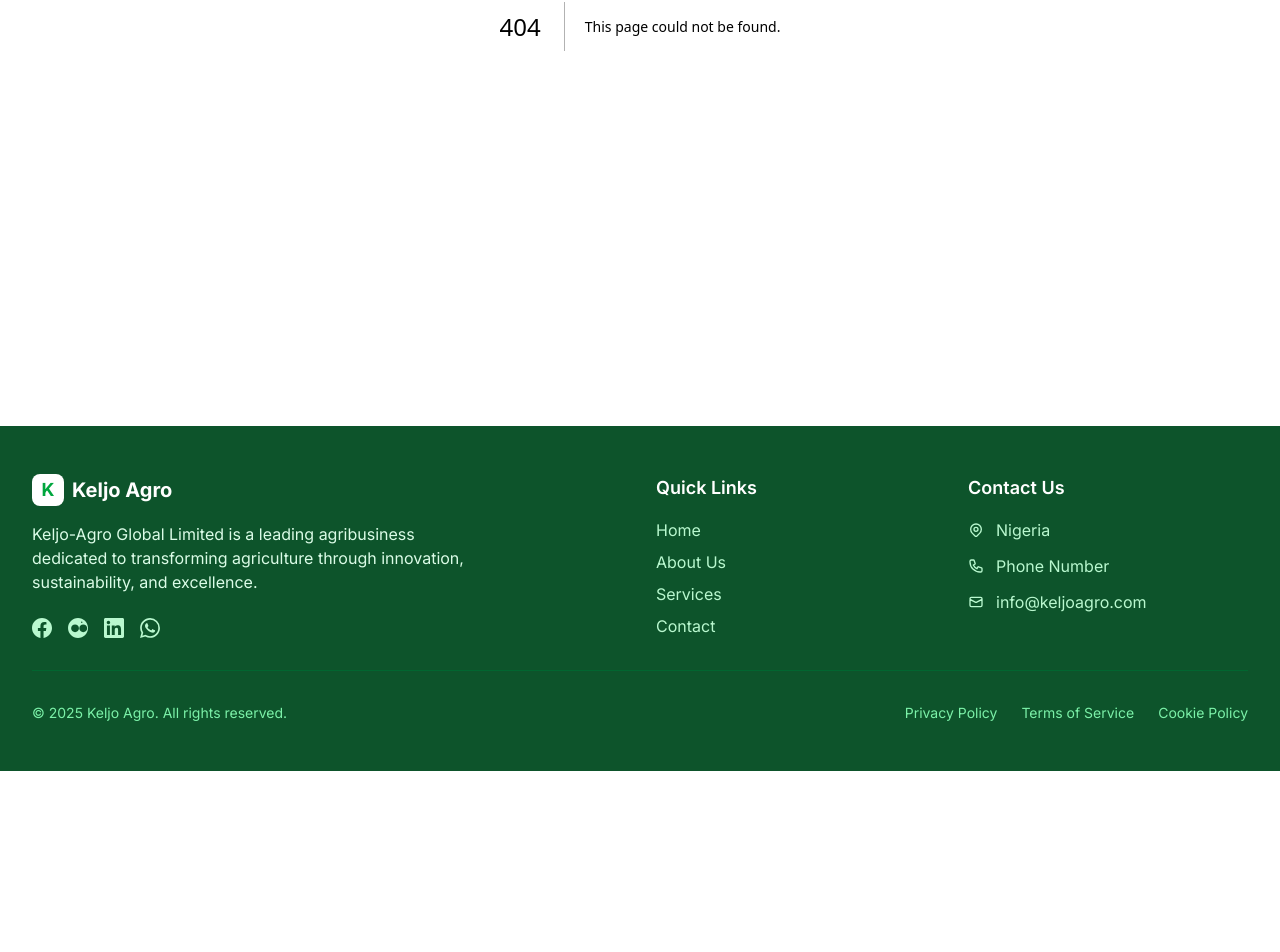
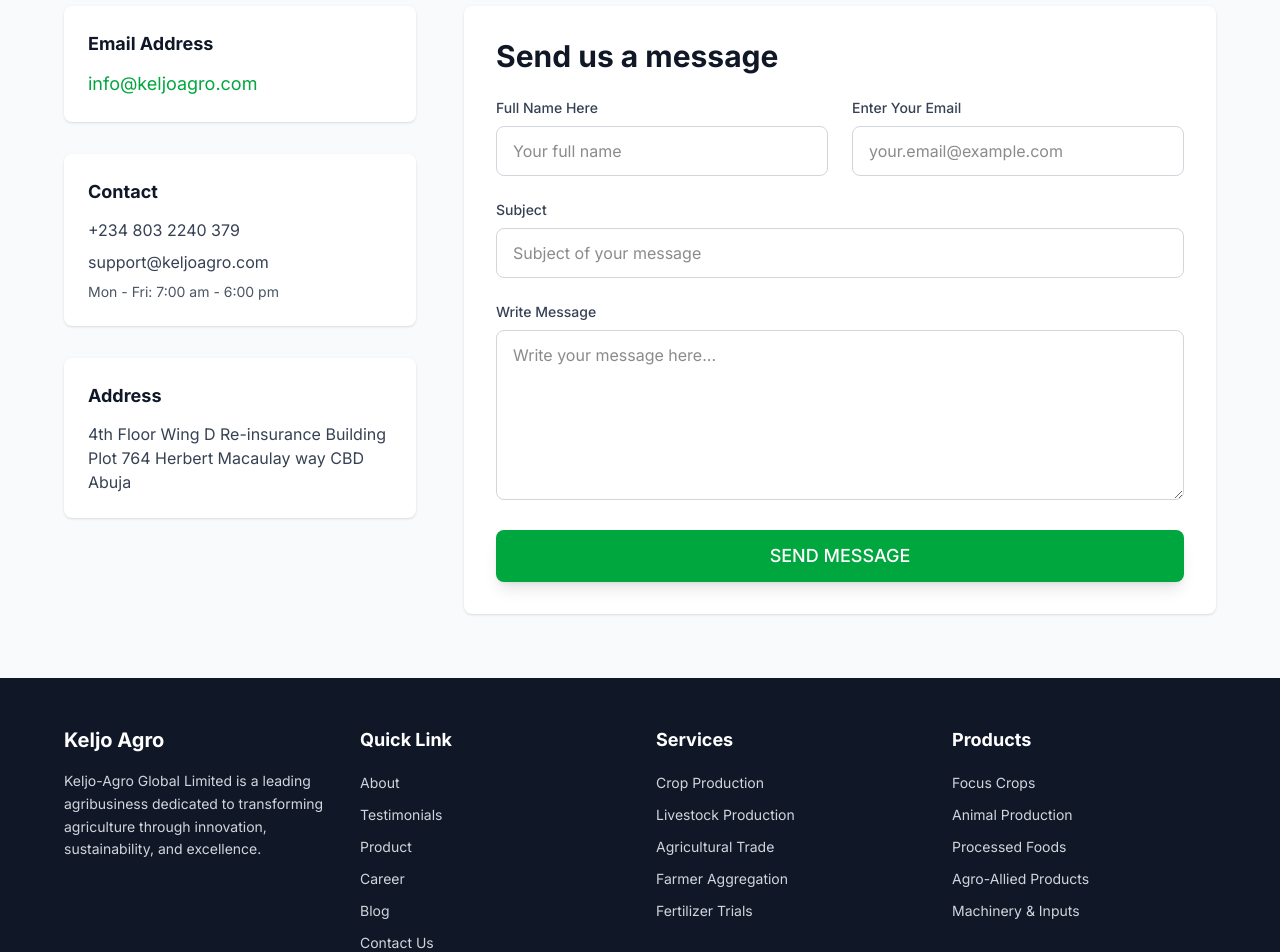
Before and after one commit to gichira22/keljo-agro, a Next.js app: page /contacts in a window 1280 px wide. Before the commit this address had no page. Shown: the part 497-1449 px from the top of the page. Before the commit the page ends 1268 px from the top, so only its background shows below. Built offline with nearby package versions, Linux system fonts and the light colour scheme.

Commit message:
Create contact us page

```diff
--- /dev/null
+++ b/app/contacts/page.tsx
@@ -0,0 +1,240 @@
+// app/contact-us/page.tsx
+import Link from 'next/link';
+import Image from 'next/image';
+
+export default function ContactUsPage() {
+  return (
+    <div className="min-h-screen bg-white">
+      {/* Hero/Breadcrumb Section */}
+      <section className="relative py-24 bg-green-900">
+        <div className="absolute inset-0 bg-black opacity-50">
+          <Image
+            src="/contact-hero.jpg"
+            alt="Contact Us"
+            fill
+            className="object-cover"
+            priority
+          />
+        </div>
+
+        <div className="container mx-auto px-4 relative z-10">
+          <div className="max-w-6xl mx-auto">
+            {/* Breadcrumb */}
+            <div className="flex items-center space-x-2 text-green-200 mb-4">
+              <Link href="/" className="hover:text-white transition-colors">HOME</Link>
+              <span>/</span>
+              <span className="text-white">CONTACT</span>
+            </div>
+
+            <h1 className="text-5xl md:text-6xl font-bold text-white mb-6">Contact</h1>
+          </div>
+        </div>
+      </section>
+
+      {/* Contact Information & Form Section */}
+      <section className="py-16 bg-gray-50">
+        <div className="container mx-auto px-4">
+          <div className="max-w-6xl mx-auto">
+            <div className="grid grid-cols-1 lg:grid-cols-3 gap-12">
+
+              {/* Left Column - Contact Information */}
+              <div className="lg:col-span-1 space-y-8">
+                {/* Email Address */}
+                <div className="bg-white rounded-lg shadow-sm p-6">
+                  <h3 className="text-lg font-bold text-gray-900 mb-3">Email Address</h3>
+                  <a
+                    href="mailto:info@keljoagro.com"
+                    className="text-green-600 hover:text-green-800 transition-colors text-lg"
+                  >
+                    info@keljoagro.com
+                  </a>
+                </div>
+
+                {/* Contact Details */}
+                <div className="bg-white rounded-lg shadow-sm p-6">
+                  <h3 className="text-lg font-bold text-gray-900 mb-3">Contact</h3>
+                  <div className="space-y-2">
+                    <a
+                      href="tel:+2348032240379"
+                      className="block text-gray-700 hover:text-green-600 transition-colors"
+                    >
+                      +234 803 2240 379
+                    </a>
+                    <a
+                      href="mailto:support@keljoagro.com"
+                      className="block text-gray-700 hover:text-green-600 transition-colors"
+                    >
+                      support@keljoagro.com
+                    </a>
+                    <p className="text-gray-600 text-sm">
+                      Mon - Fri: 7:00 am - 6:00 pm
+                    </p>
+                  </div>
+                </div>
+
+                {/* Address */}
+                <div className="bg-white rounded-lg shadow-sm p-6">
+                  <h3 className="text-lg font-bold text-gray-900 mb-3">Address</h3>
+                  <address className="text-gray-700 not-italic">
+                    4th Floor Wing D Re-insurance Building<br />
+                    Plot 764 Herbert Macaulay way CBD<br />
+                    Abuja
+                  </address>
+                </div>
+              </div>
+
+              {/* Right Column - Contact Form */}
+              <div className="lg:col-span-2">
+                <div className="bg-white rounded-lg shadow-sm p-8">
+                  <h2 className="text-3xl font-bold text-gray-900 mb-6">Send us a message</h2>
+
+                  <form className="space-y-6">
+                    {/* Name and Email Row */}
+                    <div className="grid grid-cols-1 md:grid-cols-2 gap-6">
+                      <div>
+                        <label htmlFor="fullName" className="block text-sm font-medium text-gray-700 mb-2">
+                          Full Name Here
+                        </label>
+                        <input
+                          type="text"
+                          id="fullName"
+                          className="w-full px-4 py-3 border border-gray-300 rounded-lg focus:ring-2 focus:ring-green-500 focus:border-transparent transition-colors"
+                          placeholder="Your full name"
+                        />
+                      </div>
+
+                      <div>
+                        <label htmlFor="email" className="block text-sm font-medium text-gray-700 mb-2">
+                          Enter Your Email
+                        </label>
+                        <input
+                          type="email"
+                          id="email"
+                          className="w-full px-4 py-3 border border-gray-300 rounded-lg focus:ring-2 focus:ring-green-500 focus:border-transparent transition-colors"
+                          placeholder="your.email@example.com"
+                        />
+                      </div>
+                    </div>
+
+                    {/* Subject */}
+                    <div>
+                      <label htmlFor="subject" className="block text-sm font-medium text-gray-700 mb-2">
+                        Subject
+                      </label>
+                      <input
+                        type="text"
+                        id="subject"
+                        className="w-full px-4 py-3 border border-gray-300 rounded-lg focus:ring-2 focus:ring-green-500 focus:border-transparent transition-colors"
+                        placeholder="Subject of your message"
+                      />
+                    </div>
+
+                    {/* Message */}
+                    <div>
+                      <label htmlFor="message" className="block text-sm font-medium text-gray-700 mb-2">
+                        Write Message
+                      </label>
+                      <textarea
+                        id="message"
+                        rows={6}
+                        className="w-full px-4 py-3 border border-gray-300 rounded-lg focus:ring-2 focus:ring-green-500 focus:border-transparent transition-colors resize-vertical"
+                        placeholder="Write your message here..."
+                      ></textarea>
+                    </div>
+
+                    {/* Submit Button */}
+                    <button
+                      type="submit"
+                      className="w-full bg-green-600 text-white py-3 px-6 rounded-lg hover:bg-green-700 transition-colors duration-200 font-medium text-lg shadow-lg hover:shadow-xl"
+                    >
+                      SEND MESSAGE
+                    </button>
+                  </form>
+                </div>
+              </div>
+            </div>
+          </div>
+        </div>
+      </section>
+
+      {/* Footer Section */}
+      <section className="py-12 bg-gray-900 text-white">
+        <div className="container mx-auto px-4">
+          <div className="grid grid-cols-1 md:grid-cols-4 gap-8 max-w-6xl mx-auto">
+            {/* Company Info */}
+            <div>
+              <h3 className="text-xl font-bold mb-4">Keljo Agro</h3>
+              <p className="text-gray-300 text-sm leading-relaxed">
+                Keljo-Agro Global Limited is a leading agribusiness dedicated to transforming
+                agriculture through innovation, sustainability, and excellence.
+              </p>
+            </div>
+
+            {/* Quick Links */}
+            <div>
+              <h3 className="text-lg font-bold mb-4">Quick Link</h3>
+              <ul className="space-y-2">
+                {['About', 'Testimonials', 'Product', 'Career', 'Blog', 'Contact Us'].map((link, index) => (
+                  <li key={index}>
+                    <Link
+                      href={`/${link.toLowerCase().replace(' ', '-')}`}
+                      className="text-gray-300 hover:text-white text-sm transition-colors duration-200 inline-block"
+                    >
+                      {link}
+                    </Link>
+                  </li>
+                ))}
+              </ul>
+            </div>
+
+            {/* Services Links */}
+            <div>
+              <h3 className="text-lg font-bold mb-4">Services</h3>
+              <ul className="space-y-2">
+                {[
+                  'Crop Production',
+                  'Livestock Production',
+                  'Agricultural Trade',
+                  'Farmer Aggregation',
+                  'Fertilizer Trials'
+                ].map((service, index) => (
+                  <li key={index}>
+                    <Link
+                      href="/services"
+                      className="text-gray-300 hover:text-white text-sm transition-colors duration-200 inline-block"
+                    >
+                      {service}
+                    </Link>
+                  </li>
+                ))}
+              </ul>
+            </div>
+
+            {/* Products Links */}
+            <div>
+              <h3 className="text-lg font-bold mb-4">Products</h3>
+              <ul className="space-y-2">
+                {[
+                  'Focus Crops',
+                  'Animal Production',
+                  'Processed Foods',
+                  'Agro-Allied Products',
+                  'Machinery & Inputs'
+                ].map((product, index) => (
+                  <li key={index}>
+                    <Link
+                      href="/products"
+                      className="text-gray-300 hover:text-white text-sm transition-colors duration-200 inline-block"
+                    >
+                      {product}
+                    </Link>
+                  </li>
+                ))}
+              </ul>
+            </div>
+          </div>
+        </div>
+      </section>
+    </div>
+  );
+}
```
Also changed, not shown: 1 other file (tests, documents, lock files or other folders).
